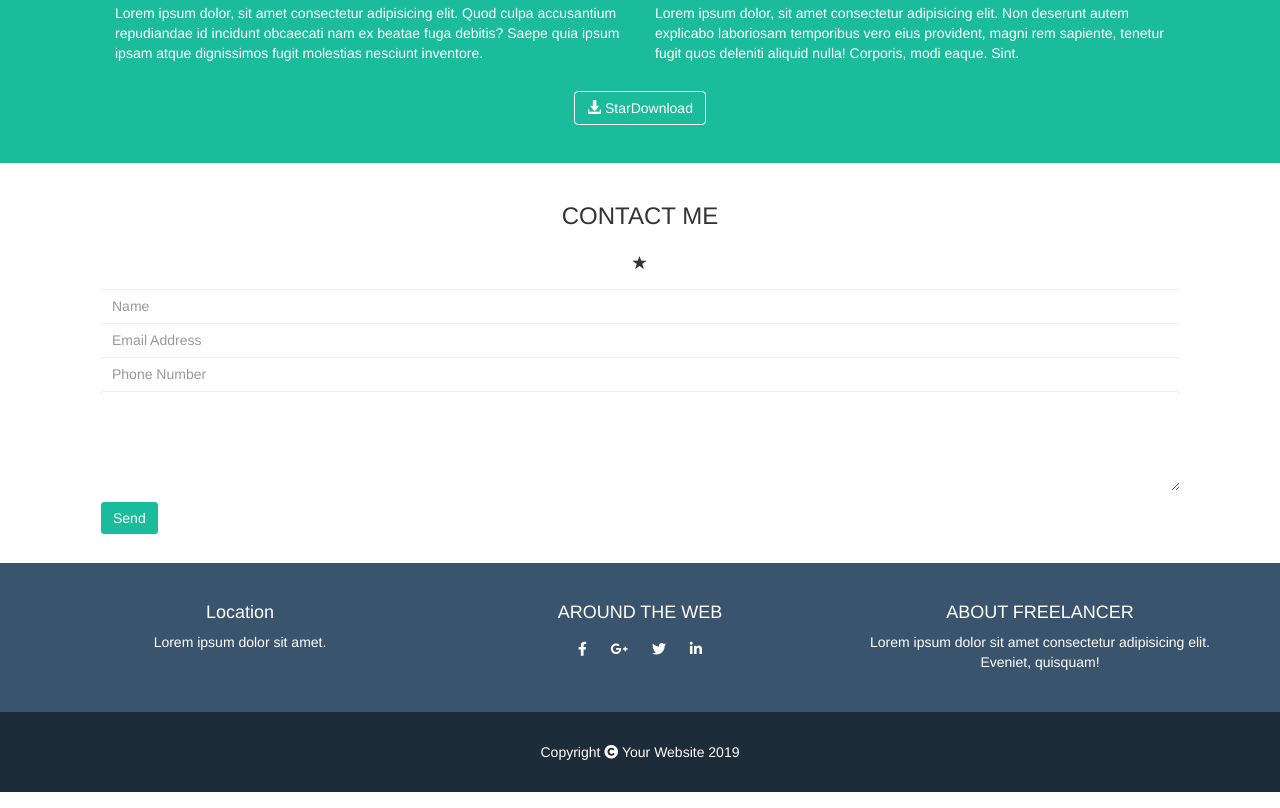
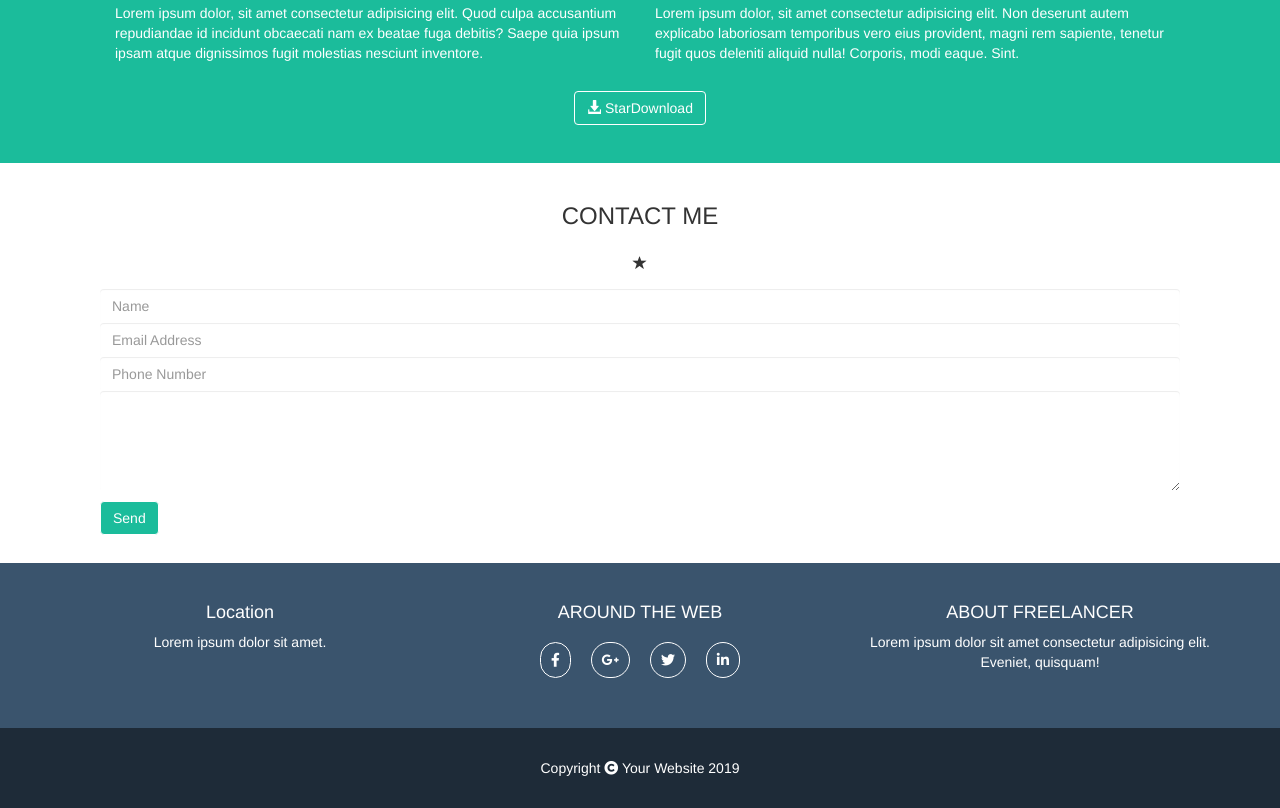
Before and after one commit to malesani/html-css-bootstrap-freelancer, a plain HTML site: page index.html in a window 1280 px wide. Shown: the part 1126-1934 px from the top of the page. Drawn offline with nearby package versions, Linux system fonts and the light colour scheme.

Commit message:
finish 2.0

```diff
--- a/css/style.css
+++ b/css/style.css
@@ -109,8 +109,10 @@ footer .container-fluid .social {
 }
 
 footer .container-fluid .row.social .col-xs-12 i{
-  margin: 10px 10px;
-  border-radius: 10px;
+  padding:10px;
+  margin: 10px 8px;
+  border-radius: 100px;
+  border: solid 1px white;
 }
 
 
```
